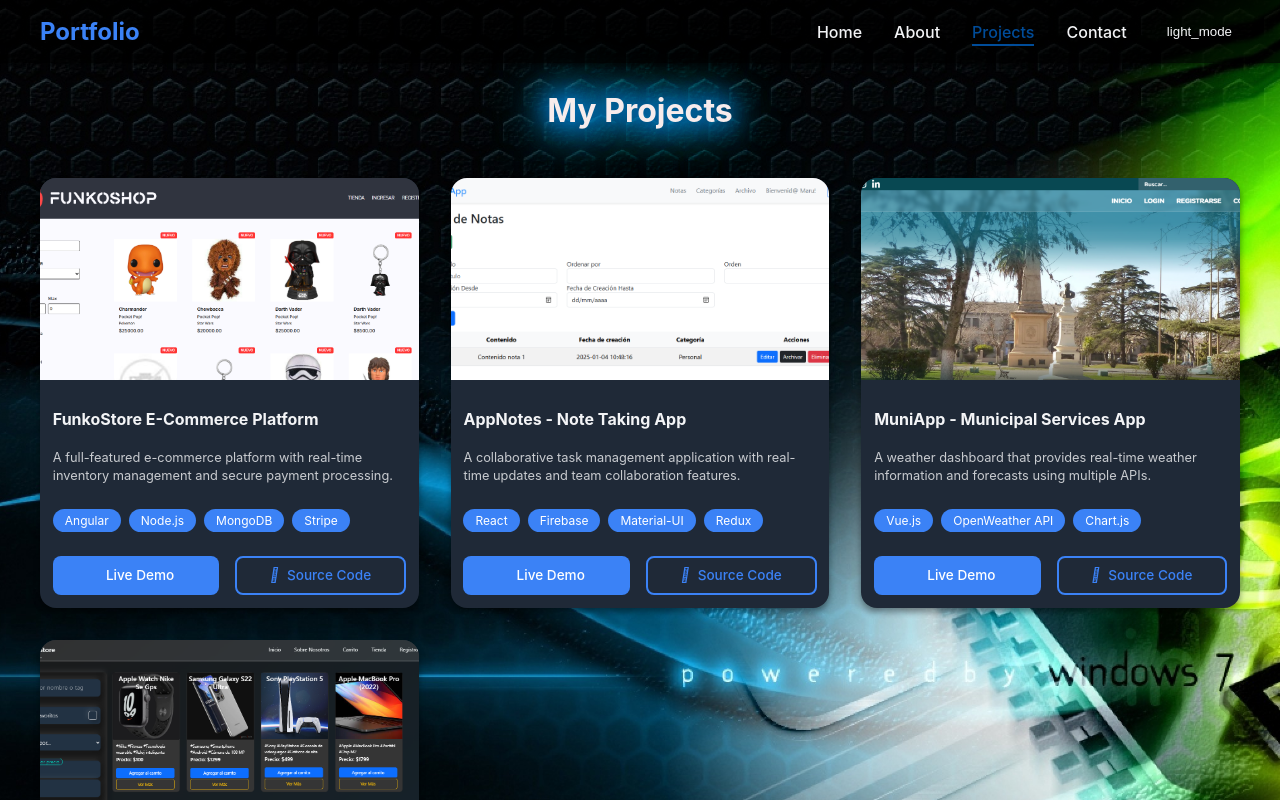
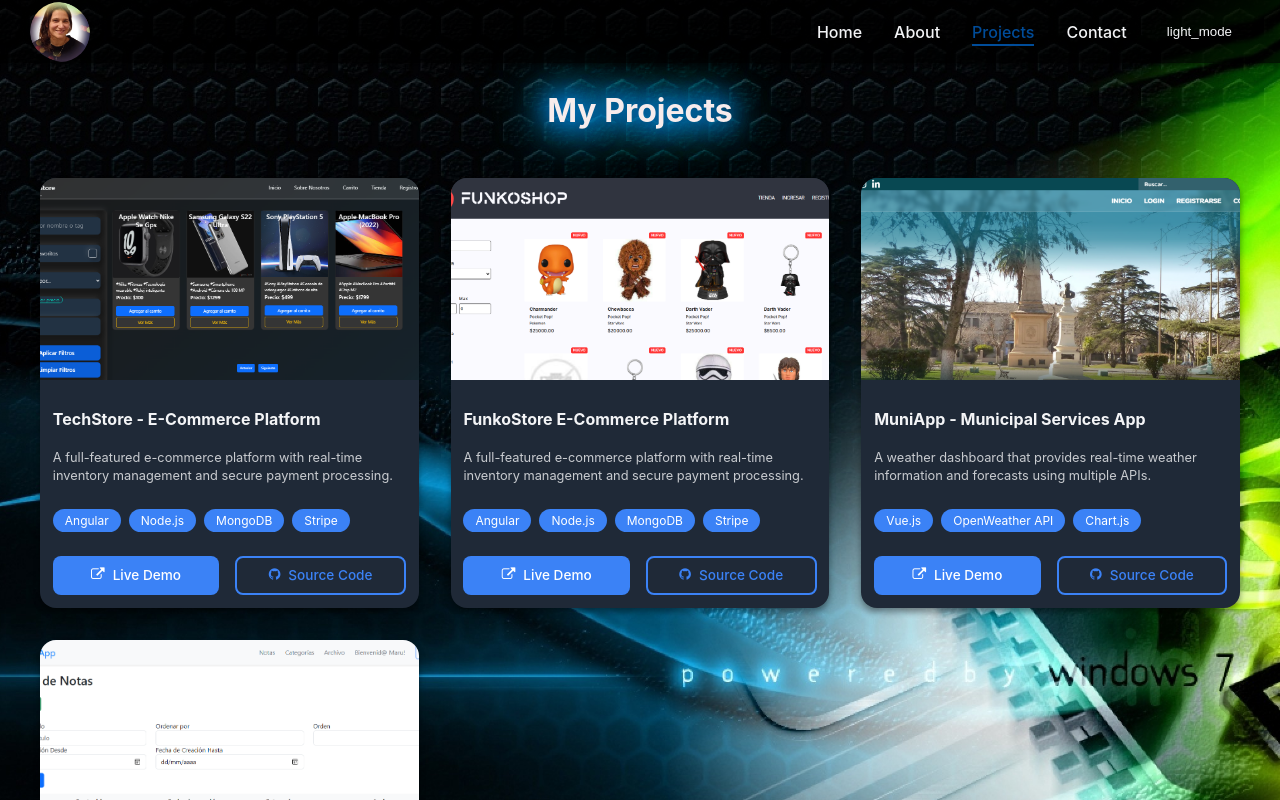
Before and after one commit to maru33luc/Portfolio-Ang19, an Angular app: page /projects in a window 1280 px wide. Shown: the top 800 px of the page. Built offline with nearby package versions, Linux system fonts and the light colour scheme; a web font is replaced by a local one.

Commit message:
[UPDATE] Revise Projects component and enhance Navbar: update project details, swap icon classes, and add logo image

```diff
--- a/src/app/components/projects/projects.component.ts
+++ b/src/app/components/projects/projects.component.ts
@@ -22,10 +22,10 @@
             </div>
             <div class="project-links">
               <a [href]="project.liveUrl" target="_blank" rel="noopener noreferrer" class="btn primary">
-                <i class="fas fa-external-link-alt"></i> Live Demo
+                <i class="fa fa-external-link"></i> Live Demo
               </a>
               <a [href]="project.githubUrl" target="_blank" rel="noopener noreferrer" class="btn secondary">
-                <i class="fab fa-github"></i> Source Code
+                <i class="fa fa-github"></i> Source Code
               </a>
             </div>
           </div>
@@ -38,20 +38,20 @@
 export class ProjectsComponent {
   projects = [
     {
+      title: 'TechStore - E-Commerce Platform',
+      description: 'A full-featured e-commerce platform with real-time inventory management and secure payment processing.',
+      image: '../../../assets/img/projects/TechStore.png',
+      technologies: ['Angular', 'Node.js', 'MongoDB', 'Stripe'],
+      liveUrl: 'https://angular-ecommerce-electronics.vercel.app/',
+      githubUrl: 'https://github.com/maru33luc/Angular-Ecommerce-electronics.git'
+    },
+    {
       title: 'FunkoStore E-Commerce Platform',
       description: 'A full-featured e-commerce platform with real-time inventory management and secure payment processing.',
       image: '../../../assets/img/projects/FunkoStore.png',
       technologies: ['Angular', 'Node.js', 'MongoDB', 'Stripe'],
       liveUrl: 'https://funko-store-seven.vercel.app/home',
       githubUrl: 'https://github.com/maru33luc/FunkoStore-Postgres-2025.git'
-    },
-    {
-      title: 'AppNotes - Note Taking App',
-      description: 'A collaborative task management application with real-time updates and team collaboration features.',
-      image: '../../../assets/img/projects/AppNotes.png',
-      technologies: ['React', 'Firebase', 'Material-UI', 'Redux'],
-      liveUrl: 'https://app-notes-challenge-cli.vercel.app/notes-list',
-      githubUrl: 'https://github.com/maru33luc/App-Notes-Challenge.git'
     },
     {
       title: 'MuniApp - Municipal Services App',
@@ -62,13 +62,14 @@
       githubUrl: 'https://github.com/maru33luc/Muni-App-Client.git'
     },
     {
-      title: 'TechStore - E-Commerce Platform',
-      description: 'A full-featured e-commerce platform with real-time inventory management and secure payment processing.',
-      image: '../../../assets/img/projects/TechStore.png',
-      technologies: ['Angular', 'Node.js', 'MongoDB', 'Stripe'],
-      liveUrl: 'https://angular-ecommerce-electronics.vercel.app/',
-      githubUrl: 'https://github.com/maru33luc/Angular-Ecommerce-electronics.git'
+      title: 'AppNotes - Note Taking App',
+      description: 'A collaborative task management application with real-time updates and team collaboration features.',
+      image: '../../../assets/img/projects/AppNotes.png',
+      technologies: ['React', 'Firebase', 'Material-UI', 'Redux'],
+      liveUrl: 'https://app-notes-challenge-cli.vercel.app/notes-list',
+      githubUrl: 'https://github.com/maru33luc/App-Notes-Challenge.git'
     }
+
   ];
   constructor(
     @Inject(PLATFORM_ID) private platformId: Object
--- a/src/app/components/shared/navbar/navbar.component.css
+++ b/src/app/components/shared/navbar/navbar.component.css
@@ -24,6 +24,15 @@
 
 .logo:hover {
   color: var(--secondary-color);
+}
+
+.logo img {
+  position: absolute;
+  top: 2px;
+  left: 30px;
+  width: 60px;
+  height: 60px;
+  border-radius: 50%;
 }
 
 .nav-links {
--- a/src/app/components/shared/navbar/navbar.component.ts
+++ b/src/app/components/shared/navbar/navbar.component.ts
@@ -10,7 +10,9 @@
   template: `
     <nav class="navbar">
       <div class="container nav-container">
-        <a routerLink="/" class="logo">Portfolio</a>
+        <a routerLink="/" class="logo">
+          <img src="../../../../assets/img/mari.png" alt="">
+        </a>
 
         <div class="nav-links">
           <a routerLink="/" routerLinkActive="active" [routerLinkActiveOptions]="{exact: true}">Home</a>
```
